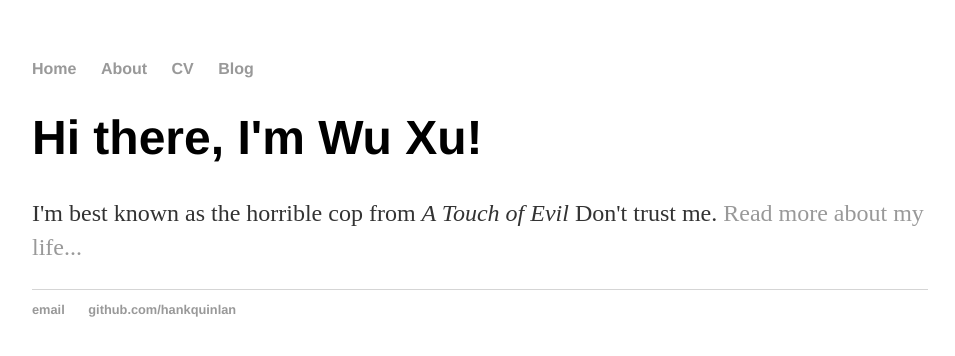
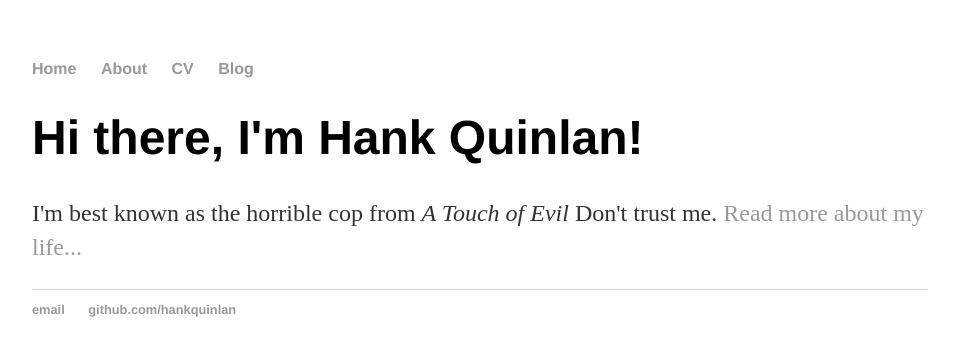
Before and after one commit to wuscier/wuscier.github.io, a Jekyll site: the page built from index.html, in a window 1280 px wide. Shown: the top 356 px of the page, without its empty margins (160-1115 px from the left). Built offline with Jekyll 4.4.1, drawn with Linux system fonts in a browser that asks for light colours.

Commit message:
Update index.html

```diff
--- a/index.html
+++ b/index.html
@@ -1,29 +1,8 @@
-<!DOCTYPE html>
-<html>
-	<head>
-		<title>Hank Quinlan, Horrible Cop</title>
-		<link rel="stylesheet" href="/css/main.css">
-	</head>
-	<body>
-		<nav>
-    		<ul>
-        		<li><a href="/">Home</a></li>
-	        	<li><a href="/about">About</a></li>
-        		<li><a href="/cv">CV</a></li>
-        		<li><a href="/blog">Blog</a></li>
-    		</ul>
-		</nav>
-		<div class="container">
-    		<div class="blurb">
-        		<h1>Hi there, I'm Wu Xu!</h1>
-				<p>I'm best known as the horrible cop from <em>A Touch of Evil</em> Don't trust me. <a href="/about">Read more about my life...</a></p>
-    		</div><!-- /.blurb -->
-		</div><!-- /.container -->
-		<footer>
-    		<ul>
-        		<li><a href="mailto:hankquinlanhub@gmail.com">email</a></li>
-        		<li><a href="https://github.com/hankquinlan">github.com/hankquinlan</a></li>
-			</ul>
-		</footer>
-	</body>
-</html>
+---
+layout: default
+title: Hank Quinlan, Horrible Cop
+---
+<div class="blurb">
+	<h1>Hi there, I'm Hank Quinlan!</h1>
+	<p>I'm best known as the horrible cop from <em>A Touch of Evil</em> Don't trust me. <a href="/about">Read more about my life...</a></p>
+</div><!-- /.blurb -->
```
